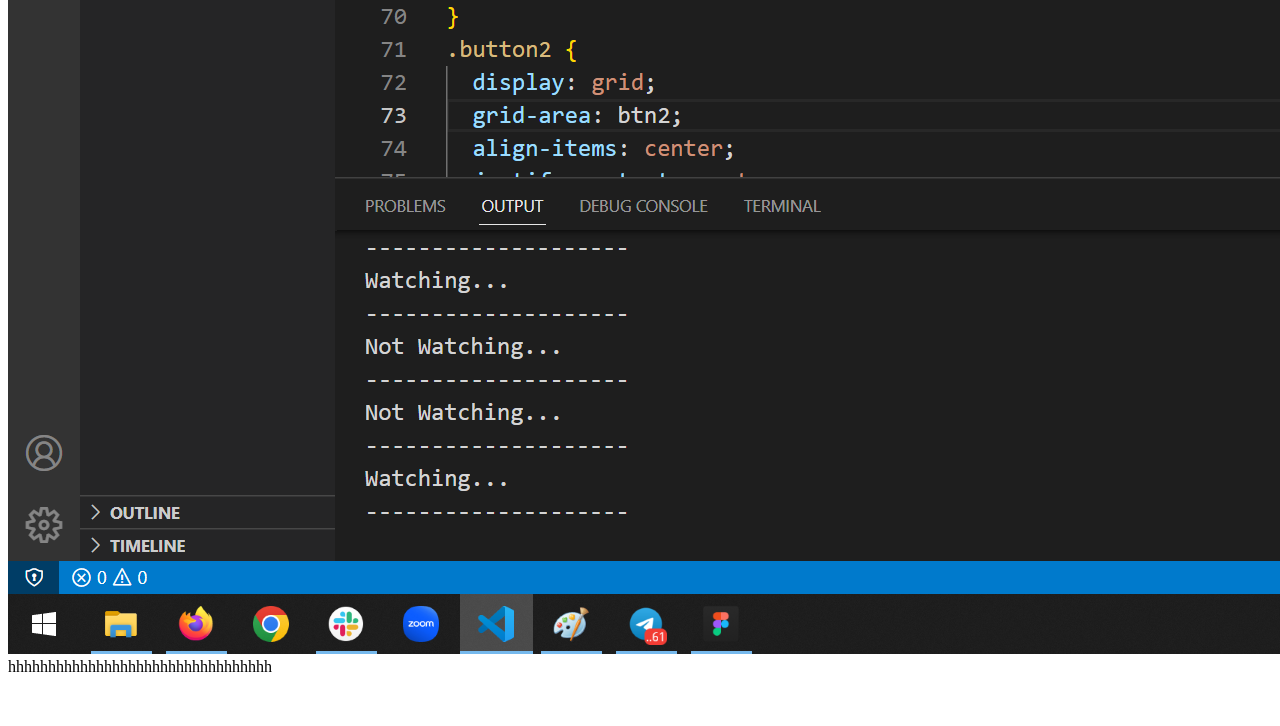
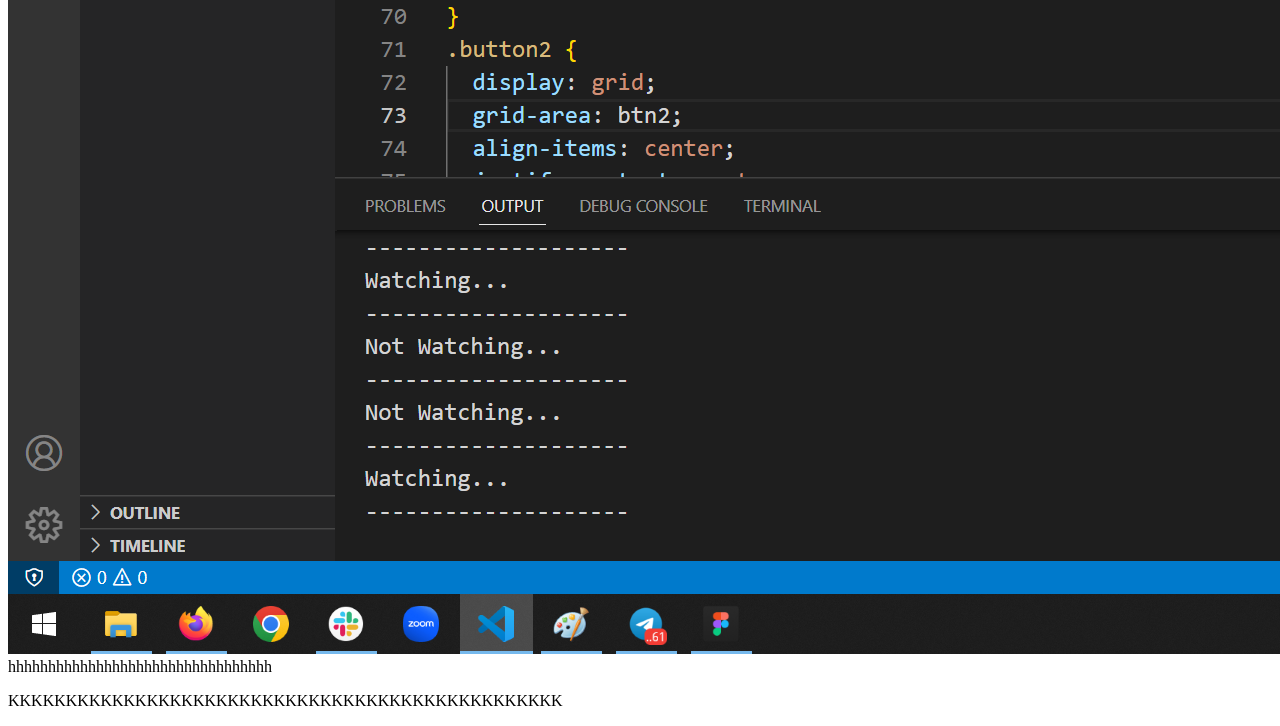
Before and after one commit to Lyudmila88/First, a plain HTML site: page index.html in a window 1280 px wide. Shown: the part 1573-2299 px from the top of the page. Before the commit the page ends 2257 px from the top, so only its background shows below. Drawn offline with Linux system fonts and the light colour scheme.

```diff
--- a/index.html
+++ b/index.html
@@ -20,6 +20,7 @@
         <img src="./images/1.png" alt="">
     </section>
     <footer>hhhhhhhhhhhhhhhhhhhhhhhhhhhhhhhhh</footer>
+    <p>KKKKKKKKKKKKKKKKKKKKKKKKKKKKKKKKKKKKKKKKKKKKKKKK</p>
 </body>
 
 </html>
```
